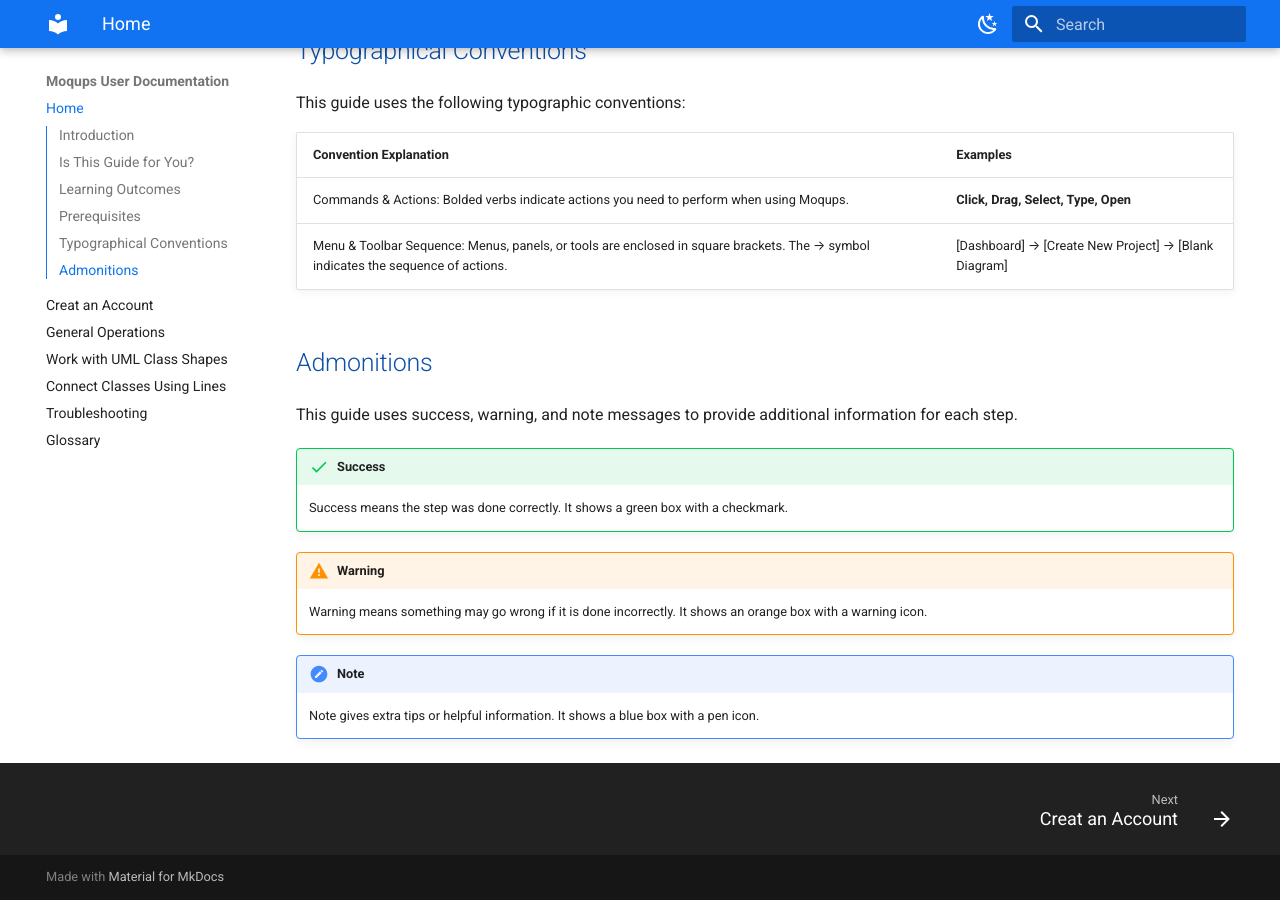
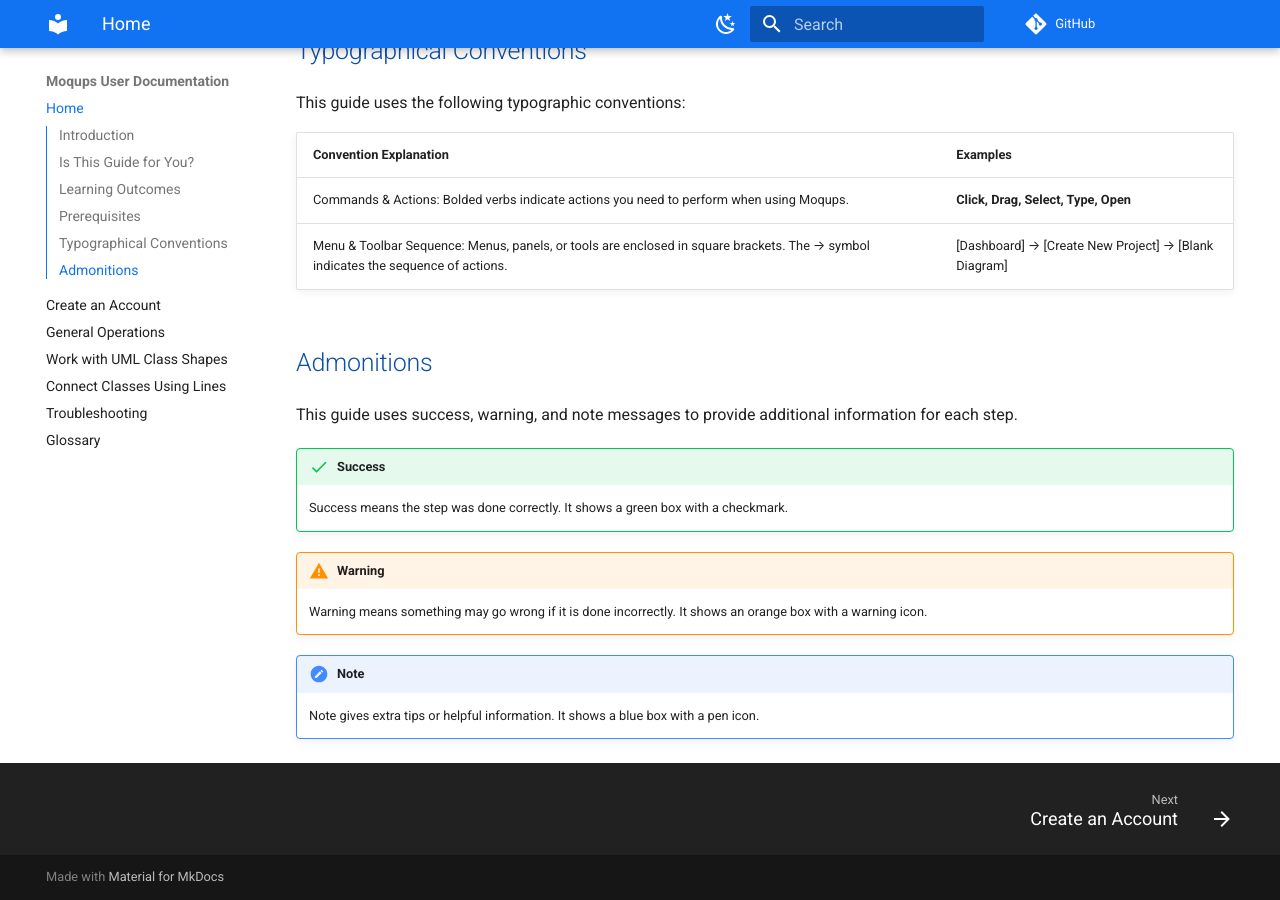
Before and after one commit to mzhao002/Moqups-User-Documentation, an MkDocs documentation site: the page built from docs/index.md, in a window 1280 px wide and 900 px high, scrolled down 1099 px. Built offline with MkDocs 1.6.1 and Material for MkDocs 9.7.7, drawn with Linux system fonts in a browser that asks for light colours; comment, search, counter and statistics services are not loaded.

Commit message:
Add repository link to MkDocs configuration

```diff
--- a/mkdocs.yml
+++ b/mkdocs.yml
@@ -1,4 +1,6 @@
 site_name: Moqups User Documentation
+repo_url: https://github.com/mzhao002/Moqups-User-Documentation
+repo_name: GitHub
 
 theme:
   name: material
@@ -7,6 +9,7 @@
     - navigation.expand
     - navigation.footer
     - toc.integrate
+    - navigation.top
 
 
   palette:
@@ -35,7 +38,7 @@
 
 nav:
   - Home: index.md
-  - Creat an Account: create-an-account.md
+  - Create an Account: create-an-account.md
   - General Operations: general-operations.md
   - Work with UML Class Shapes: work-with-UML-class-shapes.md
   - Connect Classes Using Lines: connect-classes-using-lines.md
```
